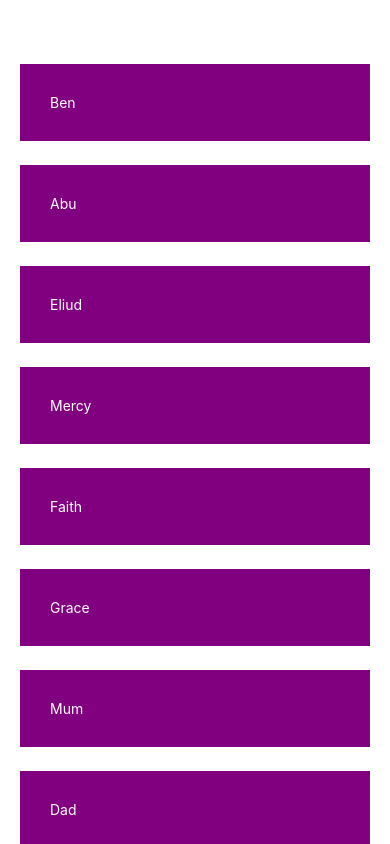
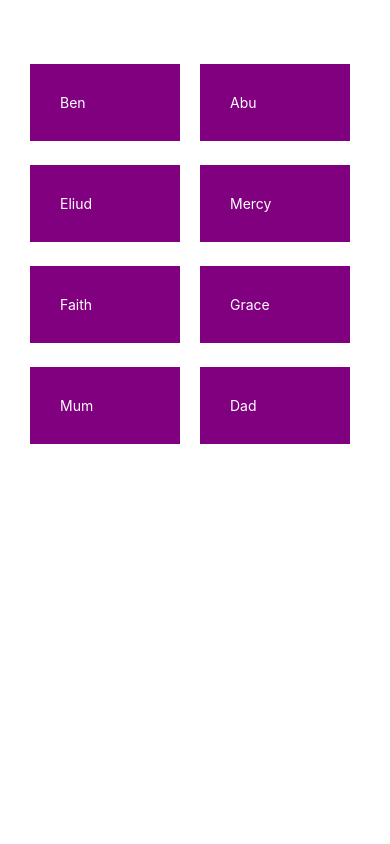
Before and after one commit to Benson306/MyTodoApp, a React Native app: screen / in a window 390 px wide. Built offline with nearby package versions, Linux system fonts and the light colour scheme.

Commit message:
Flat List

```diff
--- a/App.js
+++ b/App.js
@@ -1,6 +1,6 @@
 import { StatusBar } from 'expo-status-bar';
 import { useState } from 'react';
-import { StyleSheet, Text, View, Button, TextInput, ScrollView } from 'react-native';
+import { StyleSheet, Text, View, Button, TextInput, ScrollView, FlatList } from 'react-native';
 
 export default function App() {
   const [name, setName] = useState('Ben');
@@ -11,14 +11,14 @@ export default function App() {
   }
 
   const [people, setPeople] =  useState([
-    {name:'Ben', key: '1'},
-    {name:'Abu', key: '2'},
-    {name:'Eliud', key: '3'},
-    {name:'Mercy', key: '4'},
-    {name:'Faith', key: '5'},
-    {name:'Grace', key: '6'},
-    {name:'Mum', key: '7'},
-    {name:'Dad', key: '8'}
+    {name:'Ben', id: '1'},
+    {name:'Abu', id: '2'},
+    {name:'Eliud', id: '3'},
+    {name:'Mercy', id: '4'},
+    {name:'Faith', id: '5'},
+    {name:'Grace', id: '6'},
+    {name:'Mum', id: '7'},
+    {name:'Dad', id: '8'}
   ]);
 
   return (
@@ -48,7 +48,7 @@ export default function App() {
         style={styles.input}
         placeholder="Enter Age"
         onChangeText={(val) => setAge(val)}
-        /> */}
+        />
       <ScrollView>
       {
         people.map(person=>(
@@ -58,6 +58,15 @@ export default function App() {
         ))
       }
       </ScrollView>
+      */}
+      <FlatList
+        numColumns={2}
+        keyExtractor={(item)=> item.id}
+        data={people}
+        renderItem={({ item })=>(
+          <Text style={styles.persons}>{item.name}</Text>
+        )}
+      />
 
 
       <StatusBar style="auto" />
@@ -103,6 +112,8 @@ const styles = StyleSheet.create({
     marginTop: 24,
     padding: 30,
     backgroundColor:'purple',
-    color:'white'
+    color:'white',
+    marginHorizontal:10,
+    width:150
   }
 });
```
Also changed, not shown: 1 other file (tests, documents, lock files or other folders).
